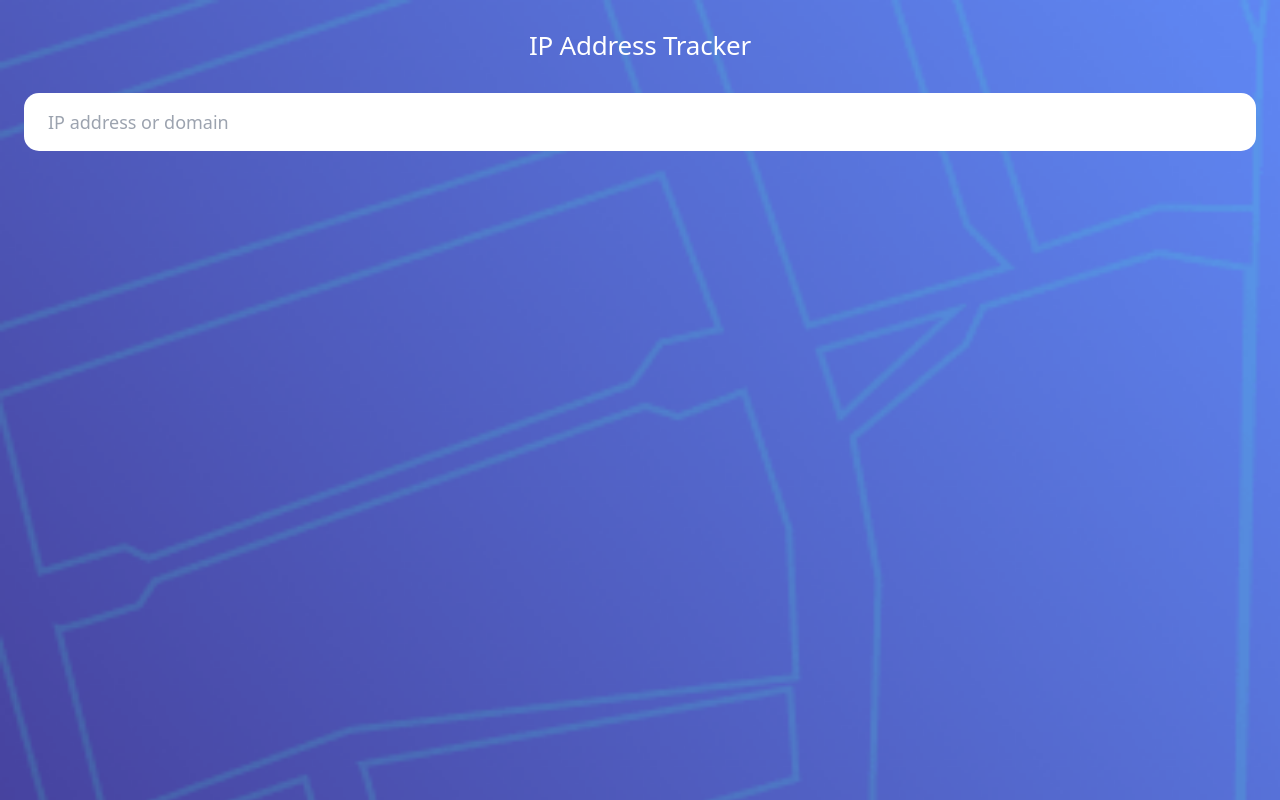
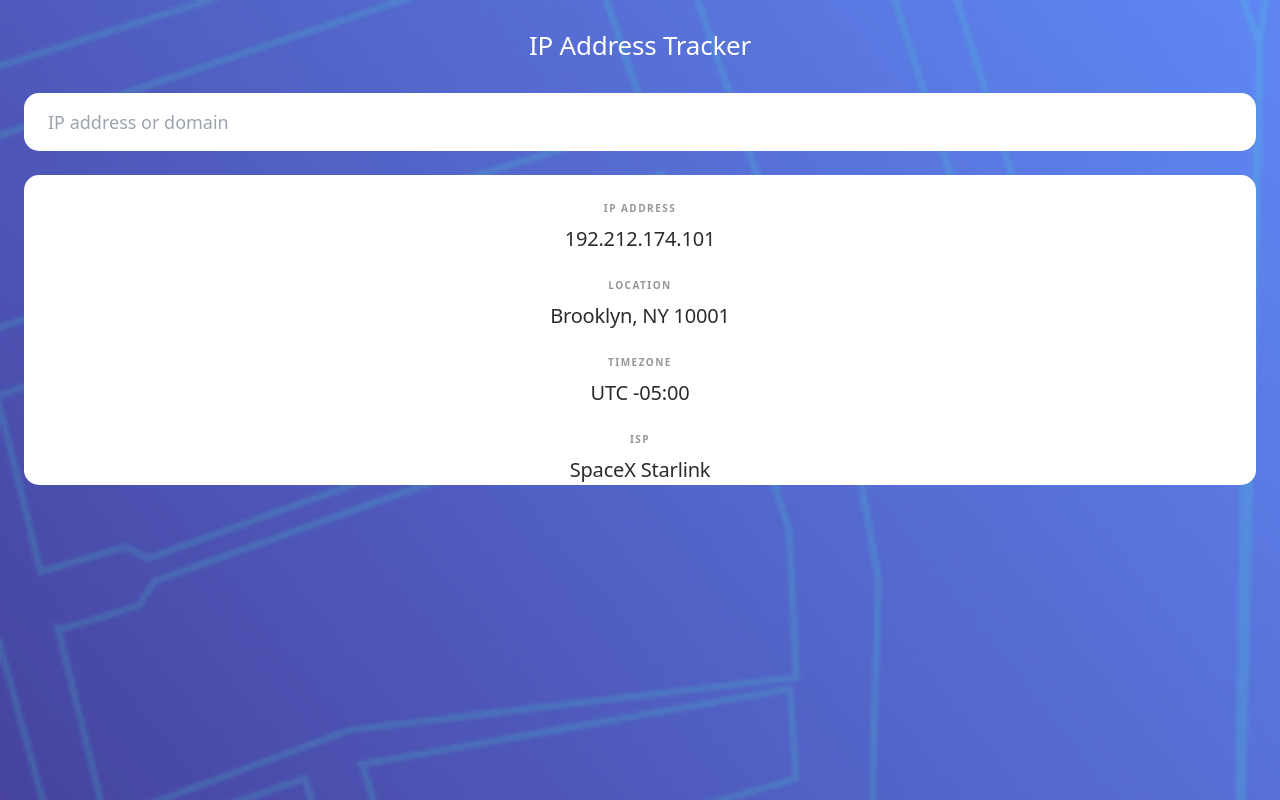
Before and after one commit to yosephwinata/ip-address-tracker, a React (Vite) app: page / in a window 1280 px wide. Shown: the top 800 px of the page. Built offline with nearby package versions, Linux system fonts and the light colour scheme.

Commit message:
Finish main ui

```diff
--- a/src/App.tsx
+++ b/src/App.tsx
@@ -1,4 +1,5 @@
 import InputField from "./assets/components/InputField";
+import ResultsCard from "./assets/components/ResultsCard";
 
 function App() {
   return (
@@ -12,6 +13,7 @@ function App() {
         IP Address Tracker
       </h1>
       <InputField />
+      <ResultsCard />
     </div>
   );
 }
--- a/src/assets/components/ResultsCard.tsx
+++ b/src/assets/components/ResultsCard.tsx
@@ -0,0 +1,30 @@
+const ResultsCard = () => {
+  return (
+    <article className="flex flex-col gap-6 rounded-[15px] bg-white pt-[1.625rem]">
+      <CardElement title="IP ADDRESS" data="192.212.174.101" />
+      <CardElement title="LOCATION" data="Brooklyn, NY 10001" />
+      <CardElement title="TIMEZONE" data="UTC -05:00" />
+      <CardElement title="ISP" data="SpaceX Starlink" />
+    </article>
+  );
+};
+
+interface CardElementProps {
+  title: string;
+  data: string;
+}
+
+const CardElement = ({ title, data }: CardElementProps) => {
+  return (
+    <div>
+      <p className="text-dark-gray mb-2 text-center text-[0.625rem] font-bold tracking-[1.46px]">
+        {title}
+      </p>
+      <p className="text-very-dark-gray text-center text-[1.25rem] font-medium -tracking-[0.18px]">
+        {data}
+      </p>
+    </div>
+  );
+};
+
+export default ResultsCard;
```
